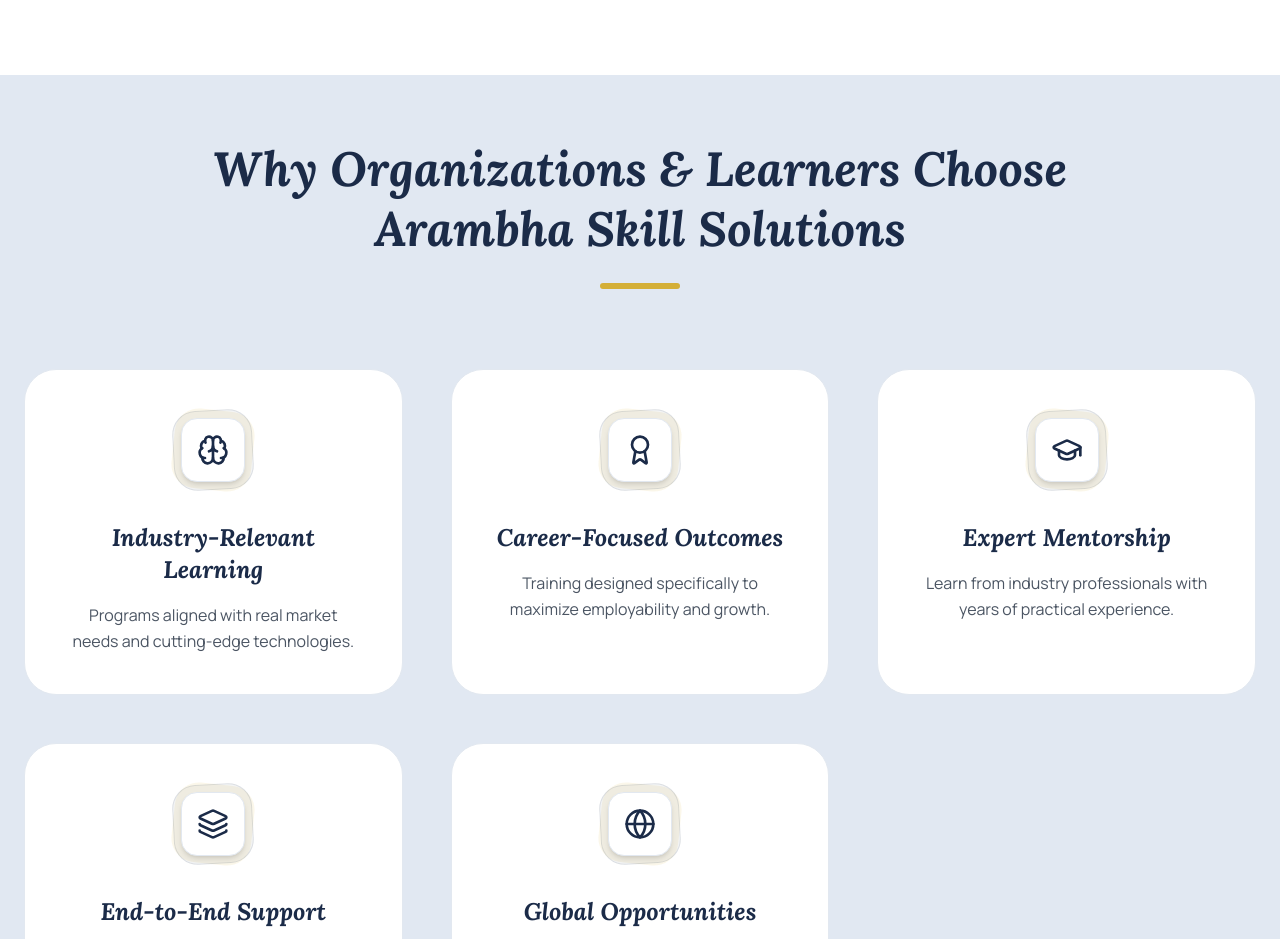
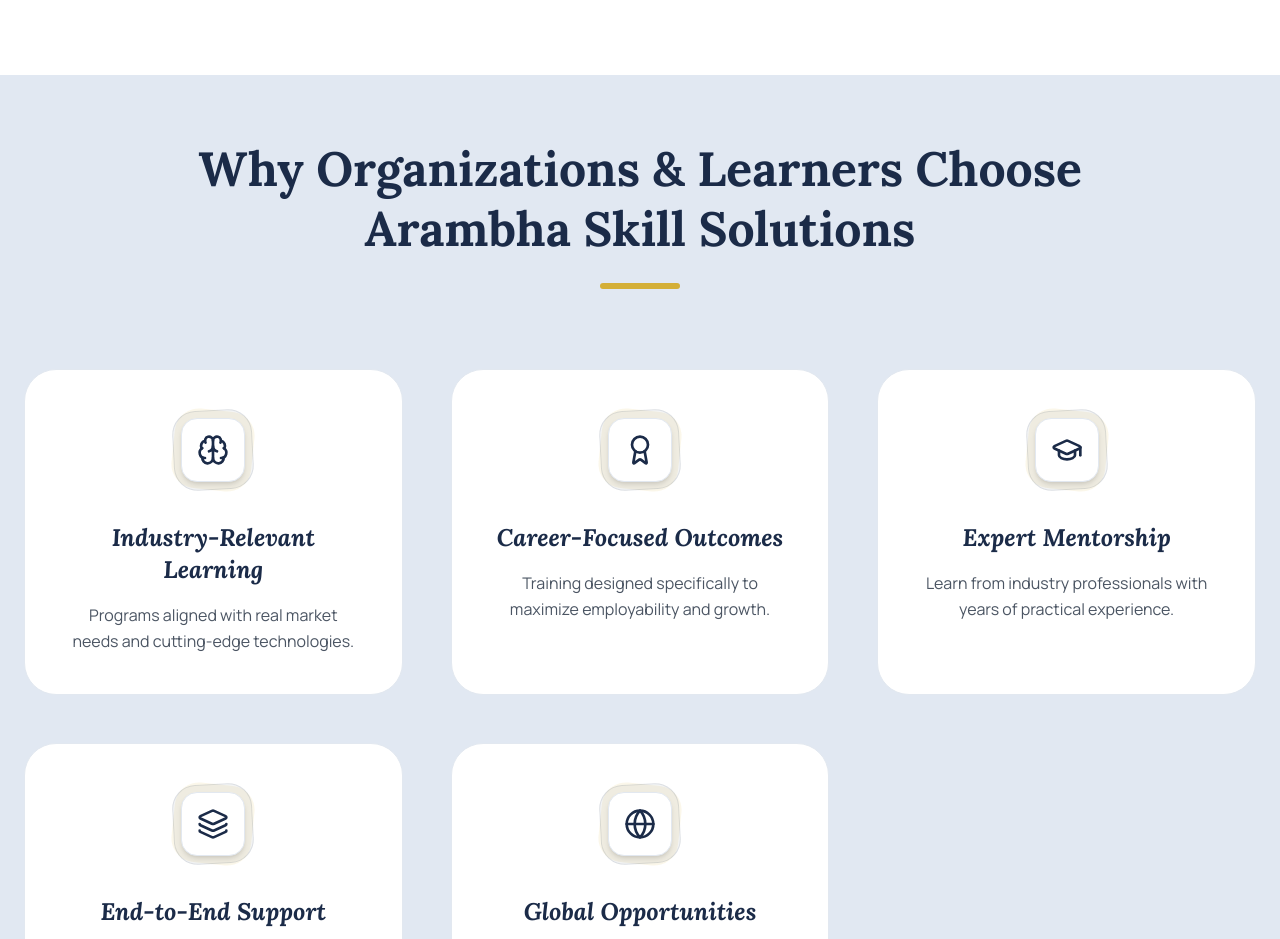
Before and after one commit to DSUCS0018/arambha_final, a React (Vite) app: page /about in a window 1280 px wide. Shown: the part 3220-4159 px from the top of the page. Built offline with nearby package versions, Linux system fonts and the light colour scheme.

Commit message:
Change font class from 'italic' to 'lora'chnages lora

```diff
--- a/src/pages/About.tsx
+++ b/src/pages/About.tsx
@@ -329,7 +329,7 @@
   <section className="pt-16 pb-32 bg-[#e1e8f2]">
     <div className="max-w-7xl mx-auto px-6">
       <div className="text-center mb-20">
-        <h2 className="text-4xl md:text-5xl font-serif font-extrabold text-primary mb-6 leading-tight max-w-4xl mx-auto italic">
+        <h2 className="text-4xl md:text-5xl font-serif font-extrabold text-primary mb-6 leading-tight max-w-4xl mx-auto lora">
           Why Organizations & Learners Choose Arambha Skill Solutions
         </h2>
         <div className="h-1.5 w-20 bg-accent-gold mx-auto rounded-full"></div>
```
